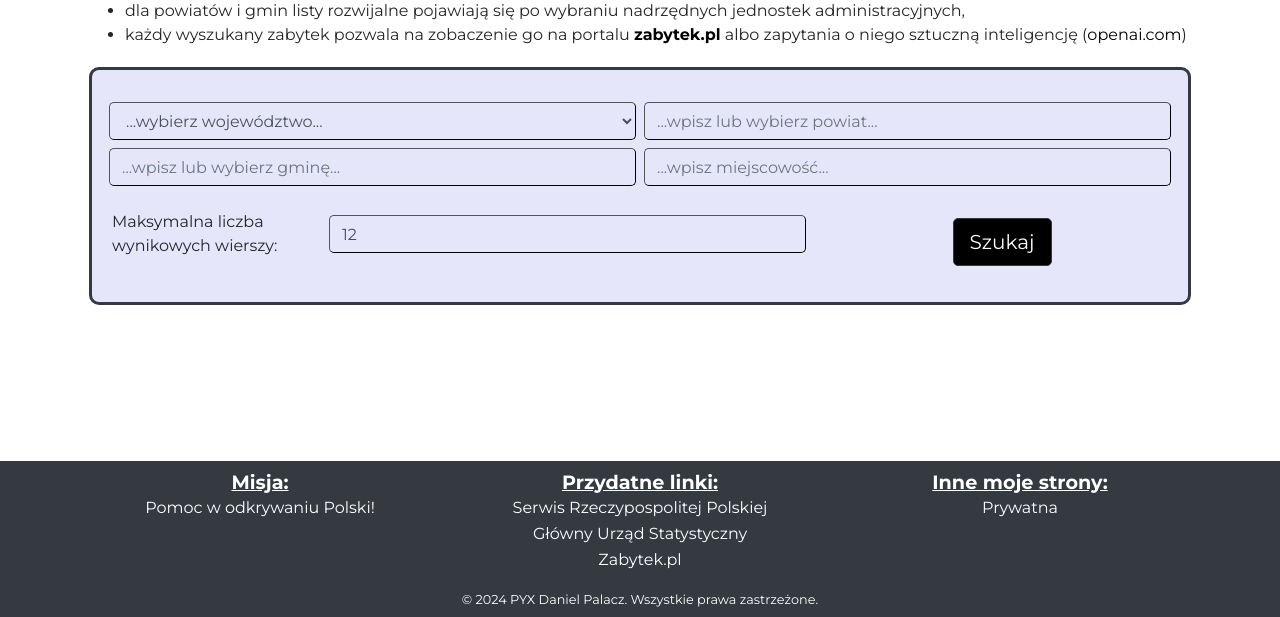
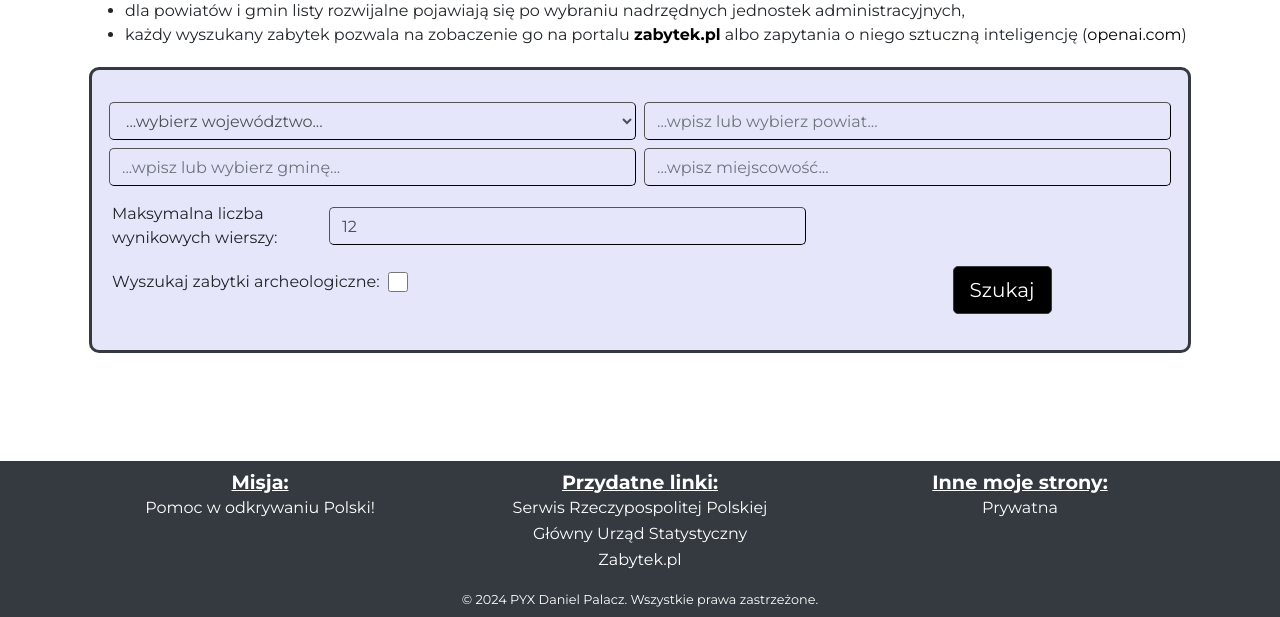
Before and after one commit to DanielPalacz/DjangoPolishnessApp, a Django app: page /monuments/ in a window 1280 px wide. Shown: the part 183-800 px from the top of the page. Run offline with Django 5.2, Linux system fonts and the light colour scheme; parts of the project's set-up code (start-up, migrations or seed data) failed here and were passed over.

Commit message:
adds checkbox for searching archelogical monuments

```diff
--- a/polishness/templates/polishness/monuments.html
+++ b/polishness/templates/polishness/monuments.html
@@ -21,6 +21,15 @@ poznajmypolske.pl
         box-shadow: 0px 4px 8px rgba(0, 0, 0, 0.1);
         border: 2px solid #000;
     }
+
+  input[type="checkbox"] {
+    width: 20px;
+    height: 20px;
+  }
+
+  label {
+    font-size: 16px;
+  }
 
 {% endblock %}
 
@@ -88,9 +97,14 @@ poznajmypolske.pl
     </div>
     <div class="row mb-3">
     <div class="col-lg-8 col-md-8 col-sm-12 d-flex align-items-center">
-        <label for="quantity" class="form-label mb-0 me-2">Maksymalna liczba wynikowych wierszy:</label>
+        <label for="quantity" class="form-label mb-0">Maksymalna liczba wynikowych wierszy:</label>
         <input type="number" id="quantity" name="quantity" class="form-control custom-rounded" placeholder="...wpisz liczbę..." value="12" autocomplete="off" style="flex-grow: 1;">
+
     </div>
+        <div class="col-lg-8 col-md-8 col-sm-12 d-flex align-items-center">
+          <label for="is_archeological" class="form-label mb-0">Wyszukaj zabytki archeologiczne: </label>
+          <input type="checkbox" id="is_archeological" name="is_archeological" class="m-2 form-control custom-rounded">
+        </div>
         <div class="col-lg-4 col-md-4 col-sm-12 text-center">
             <input type="submit" value="Szukaj" class="btn btn-dark btn-lg mt-3 custom-rounded">
         </div>
```
